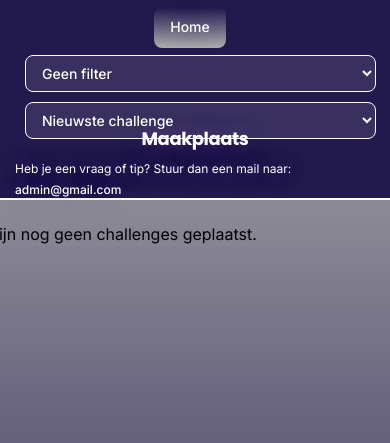
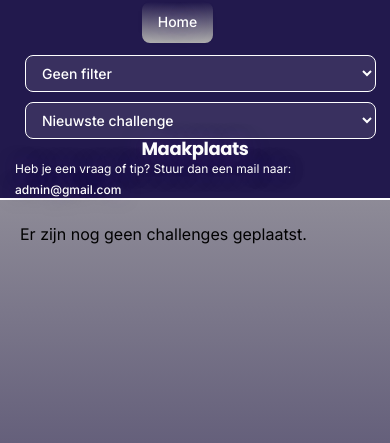
Before and after one commit to devdesli/AgoraWeb, a Flask app: page /forum in a window 390 px wide. Shown: the top 443 px of the page. Run offline with Flask 3, Linux system fonts and the light colour scheme; data that the repository does not hold is empty.

Commit message:
V0.1.3-BETA

```diff
--- a/static/css/card.css
+++ b/static/css/card.css
@@ -134,7 +134,7 @@ select {
   position: absolute;
   left: 10px;
   top: 50px;
-  max-width: 250px;
+  max-width: 225px;
   word-wrap: break-word;
   white-space: normal;
   overflow: visible;
@@ -232,13 +232,16 @@ p.title {
 @media (max-width: 900px) {
   .container {
     position: relative;
+    grid-template-columns: repeat(auto-fit, 100%);
     flex-direction: column;
     align-items: center;
     justify-content: center;
     top: 50px;
+    width: 100%;
   }
   .card {
-    width: 95%;
+    width: 100%;
+    justify-content: center;
   }
   .module-container {
     display: flex;
--- a/static/css/forum.css
+++ b/static/css/forum.css
@@ -252,6 +252,10 @@ select {
   .filter-text h3 {
     font-size: var(--font-size-base);
   }
+  .filters-container {
+    display: flex;
+    flex-direction: column;
+  }
 
   .filters {
     display: flex;
@@ -263,6 +267,9 @@ select {
     top: 10px;
   }
   .module-button {
+    position: static;
+    margin-right: 25px;
+    margin-top: 25px;
     padding: 8px 16px;
     font-size: var(--font-size-sm);
     color: white;
@@ -312,10 +319,12 @@ select {
   h1 {
     font-size: var(--font-size-2xl);
     position: relative;
-    bottom: -75px;
+    bottom: -85px;
   }
 
   .module-container {
+    position: absolute;
+    top: 0px;
     width: 100%;
     margin: 2rem 0 0 0;
     padding: 0;
@@ -325,8 +334,8 @@ select {
   }
 
   .module-button {
-    position: absolute;
-    top: -30px;
+    position: static;
+    margin-top: -35px;
     font-size: var(--font-size-sm);
     align-items: center;
   }
```
